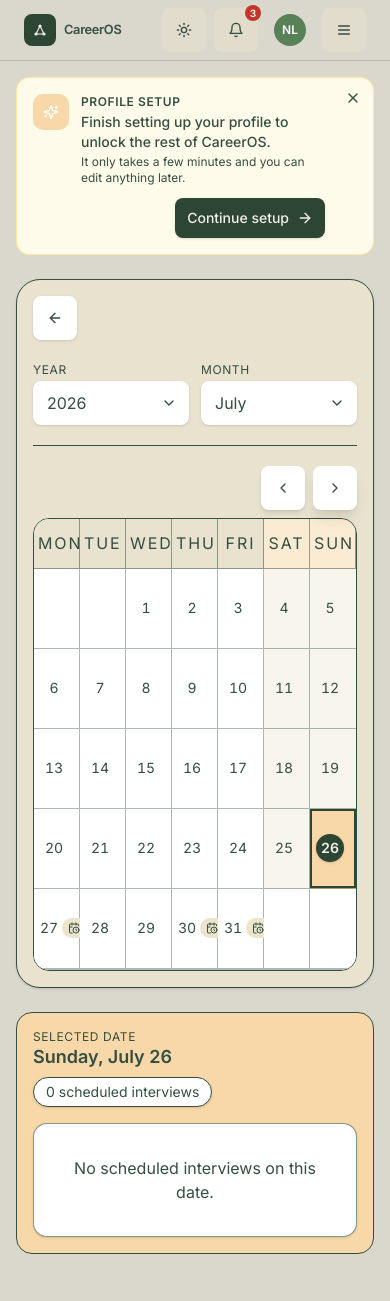
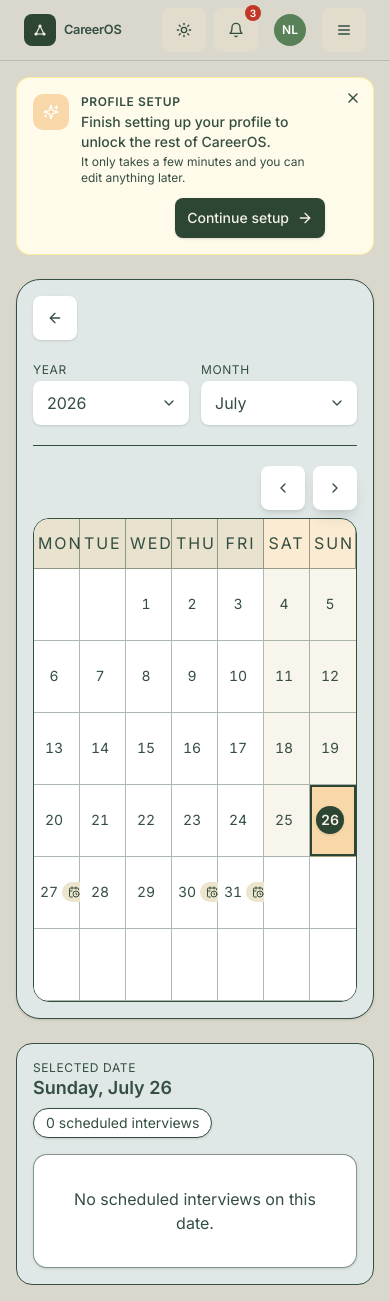
Before and after one commit to davidlaw373-glitch/talentbank-tech-hackathon-2cm, a Next.js app: page /employer/interviews/calendar in a window 390 px wide. Before the commit the page ends 1270 px from the top, so only its background shows below. Built offline with nearby package versions, Linux system fonts and the light colour scheme.

Commit message:
style: unify interview calendar surfaces

```diff
--- a/src/app/globals.css
+++ b/src/app/globals.css
@@ -31,6 +31,7 @@
   --surface-3: #ffffff;
   --surface-inset: #efe9d8;
   --surface-tint: #e8e2cf;
+  --calendar-surface: #dfe8e7;
 
   /* ── Foreground text ───────────────────────────────────────────────── */
   --foreground: #344e41;
@@ -122,6 +123,7 @@
   --surface-3: #34322d;
   --surface-inset: #15140f;
   --surface-tint: #2a2823;
+  --calendar-surface: #263638;
 
   /* ── Foreground text ───────────────────────────────────────────────── */
   --foreground: #f1ead8;
@@ -235,6 +237,7 @@
   --surface-3: #ffffff;
   --surface-inset: #ffffff;
   --surface-tint: #f5f5f5;
+  --calendar-surface: #f5f5f5;
 
   /* ── Foreground text ───────────────────────────────────────────────── */
   --foreground: #000000;
@@ -320,6 +323,7 @@
   --color-surface-3: var(--surface-3);
   --color-surface-inset: var(--surface-inset);
   --color-surface-tint: var(--surface-tint);
+  --color-calendar-surface: var(--calendar-surface);
 
   /* Foreground text */
   --color-foreground: var(--foreground);
--- a/src/components/features/employer/interviews/interview-calendar.module.css
+++ b/src/components/features/employer/interviews/interview-calendar.module.css
@@ -23,6 +23,7 @@
 .calendarGrid {
   display: grid;
   grid-template-columns: repeat(7, minmax(0, 1fr));
+  grid-template-rows: auto repeat(6, 7.5rem);
 }
 
 @media (max-width: 639px) {
@@ -50,4 +51,8 @@
     grid-column: 1 / -1;
     grid-row: 2;
   }
+
+  .calendarGrid {
+    grid-template-rows: auto repeat(6, 4.5rem);
+  }
 }
--- a/src/components/features/employer/interviews/interview-calendar.tsx
+++ b/src/components/features/employer/interviews/interview-calendar.tsx
@@ -112,7 +112,7 @@ export function InterviewCalendar({
     <div className="space-y-6">
       <div
         data-testid="calendar-workspace"
-        className="space-y-5 rounded-3xl border bg-surface-tint p-4 shadow-sm sm:p-5"
+        className="space-y-5 rounded-3xl border bg-calendar-surface p-4 shadow-sm sm:p-5"
       >
         <header className="flex flex-col gap-4 border-b pb-5 sm:flex-row sm:items-end sm:justify-between">
           <Button
@@ -246,7 +246,7 @@ export function InterviewCalendar({
                         setSelectedDate(day.key);
                       }}
                       className={cn(
-                        "group min-h-20 border-b border-r border-border/40 p-1.5 text-left transition-colors duration-200 hover:bg-accent-soft/40 focus-visible:relative focus-visible:z-10 focus-visible:outline-none focus-visible:ring-2 focus-visible:ring-inset focus-visible:ring-ring sm:min-h-32 sm:p-2.5",
+                        "group border-b border-r border-border/40 p-1.5 text-left transition-colors duration-200 hover:bg-accent-soft/40 focus-visible:relative focus-visible:z-10 focus-visible:outline-none focus-visible:ring-2 focus-visible:ring-inset focus-visible:ring-ring sm:p-2.5",
                         (index + 1) % 7 === 0 && "border-r-0",
                         isWeekend ? "bg-surface-inset/45" : "bg-surface-1",
                         selectedDate === day.key &&
@@ -323,7 +323,7 @@ export function InterviewCalendar({
 
       <section
         aria-labelledby="selected-day-heading"
-        className="space-y-4 rounded-2xl border bg-highlight-soft p-4 sm:p-5"
+        className="space-y-4 rounded-2xl border bg-calendar-surface p-4 sm:p-5"
       >
         <div className="flex flex-wrap items-end justify-between gap-2">
           <div>
```
